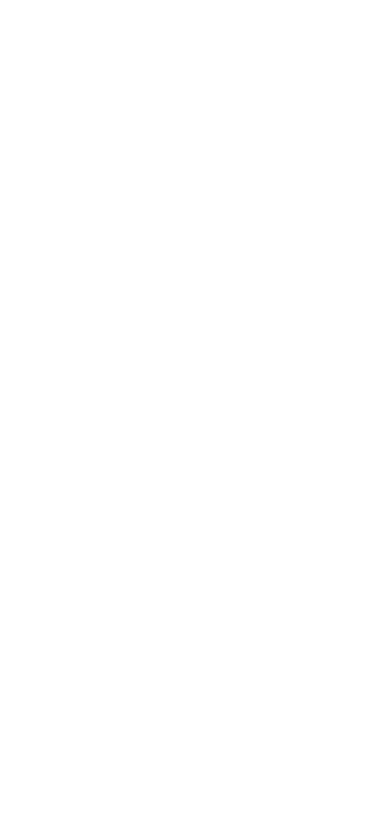
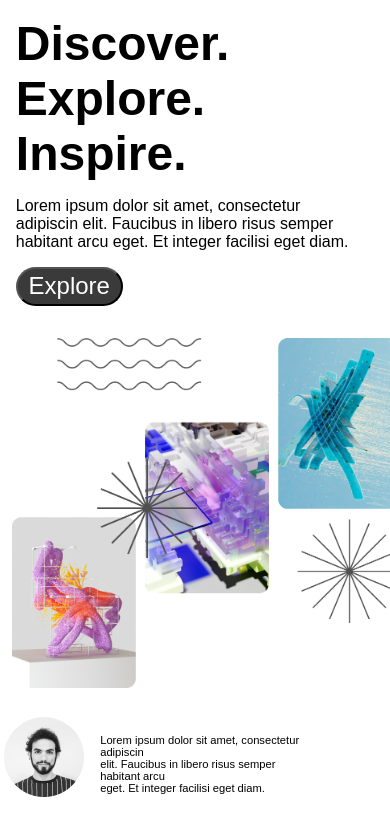
Before and after one commit to Ospina115/Landing-page, a plain HTML site: page js/DoceavaPagina.html in a window 390 px wide. Drawn offline with Linux system fonts and the light colour scheme.

Commit message:
Pagina doce terminada
ahora si, fue un poco raro pero al final se logró gracias a Dios

```diff
--- a/js/DoceavaPagina.html
+++ b/js/DoceavaPagina.html
@@ -4,8 +4,21 @@
     <meta charset="UTF-8">
     <meta name="viewport" content="width=device-width, initial-scale=1.0">
     <title>Pagina 12</title>
+    <link rel="stylesheet" href="/style/DoceavaPagina.css">
 </head>
 <body>
-
+    <div>
+        <h1>Discover. <br>Explore. <br>Inspire.</h1>
+        <p>Lorem ipsum dolor sit amet, consectetur <br>adipiscin elit. Faucibus in libero risus semper <br>habitant arcu eget. Et integer facilisi eget diam.</p>
+        <button>Explore</button>
+    </div>
+    <img class="fotos" src="/images/paginadoce/Image area.png" alt="Imagen de la pagina"/>
+    <img class="decoracion" src="/images/paginadoce/Shapes decor.png" alt="Decoracion">
+    <div class="añaroso">
+        <div class="imagen">
+            <img src="/images/paginadoce/Ellipse 2.png" alt="Retrato">
+        </div>
+        <p>Lorem ipsum dolor sit amet, consectetur adipiscin <br>elit. Faucibus in libero risus semper habitant arcu <br>eget. Et integer facilisi eget diam.</p>
+    </div>
 </body>
 </html>
--- a/style/DoceavaPagina.css
+++ b/style/DoceavaPagina.css
@@ -0,0 +1,80 @@
+body{
+    padding: 10%;
+    font-family: Arial, Helvetica, sans-serif;
+    padding-top: 5%;
+}
+h1{
+    font-size: 500%;
+    margin: 0%;
+}
+p{
+    font-size: 190%;
+}
+.fotos{
+    position: absolute;
+    top: 14%;
+    left: 35%;
+}
+button{
+    background-color: rgb(58, 58, 58);
+    color: white;
+    font-size: 150%;
+    padding: 1%;
+    border-radius: 40px;
+    padding-left: 3%;
+    padding-right: 3%;
+}
+.decoracion{
+    position: absolute;
+    top: 14%;
+    left: 22.3%;
+}
+.añaroso p{
+    font-size: 150%;
+    margin: 0%;
+}
+.añaroso{
+    position: absolute;
+    display: flex;
+    flex-direction: row;
+    justify-content: space-between;
+    top: 92%;
+    left: 54%;
+}
+
+@media(max-width: 740px){
+    body{
+        padding: 2%;
+        font-family: Arial, Helvetica, sans-serif;
+    }
+    h1{
+        font-size: 300%;
+    }
+    p{
+        font-size: 100%;
+    }
+    .fotos{
+        height: 350px;
+        position: absolute;
+        top: 40%;
+        left: 3%;
+    }
+    .decoracion{
+        height: 350px;
+        position: absolute;
+        top: 40%;
+        left: -22%;
+    }
+    .añaroso p{
+        font-size: 70%;
+        margin: 5%;
+    }
+    .añaroso{
+        position: absolute;
+        display: flex;
+        flex-direction: row;
+        justify-content: space-between;
+        top: 85%;
+        left: 1%;
+    }
+}
```
